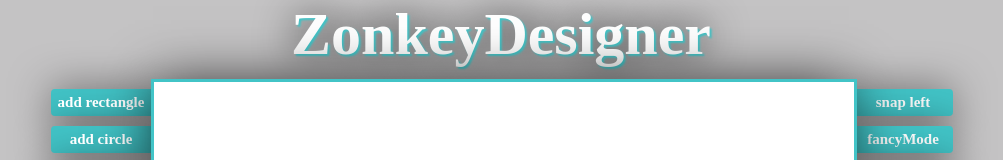
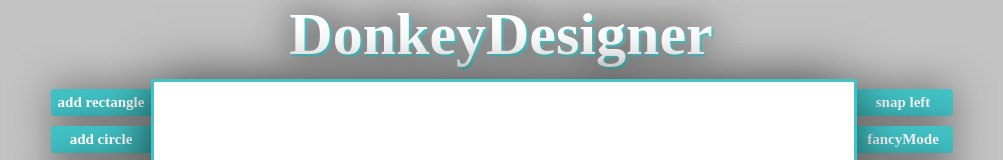
Before and after one commit to sphrases/DonkeyDesigner, a plain HTML site: page index.html in a window 1280 px wide. Shown: the top 160 px of the page, without its empty margins (139-1142 px from the left). Drawn offline with nearby package versions, Linux system fonts and the light colour scheme.

Commit message:
changed one name #13

```diff
--- a/index.html
+++ b/index.html
@@ -21,7 +21,7 @@
 <body>
 <canvas id="granimInstance"></canvas>
 
-<div id="heading">ZonkeyDesigner</div>
+<div id="heading">DonkeyDesigner</div>
 
 <div id="donkeyCanvasDiv">
     <div class="">
```
